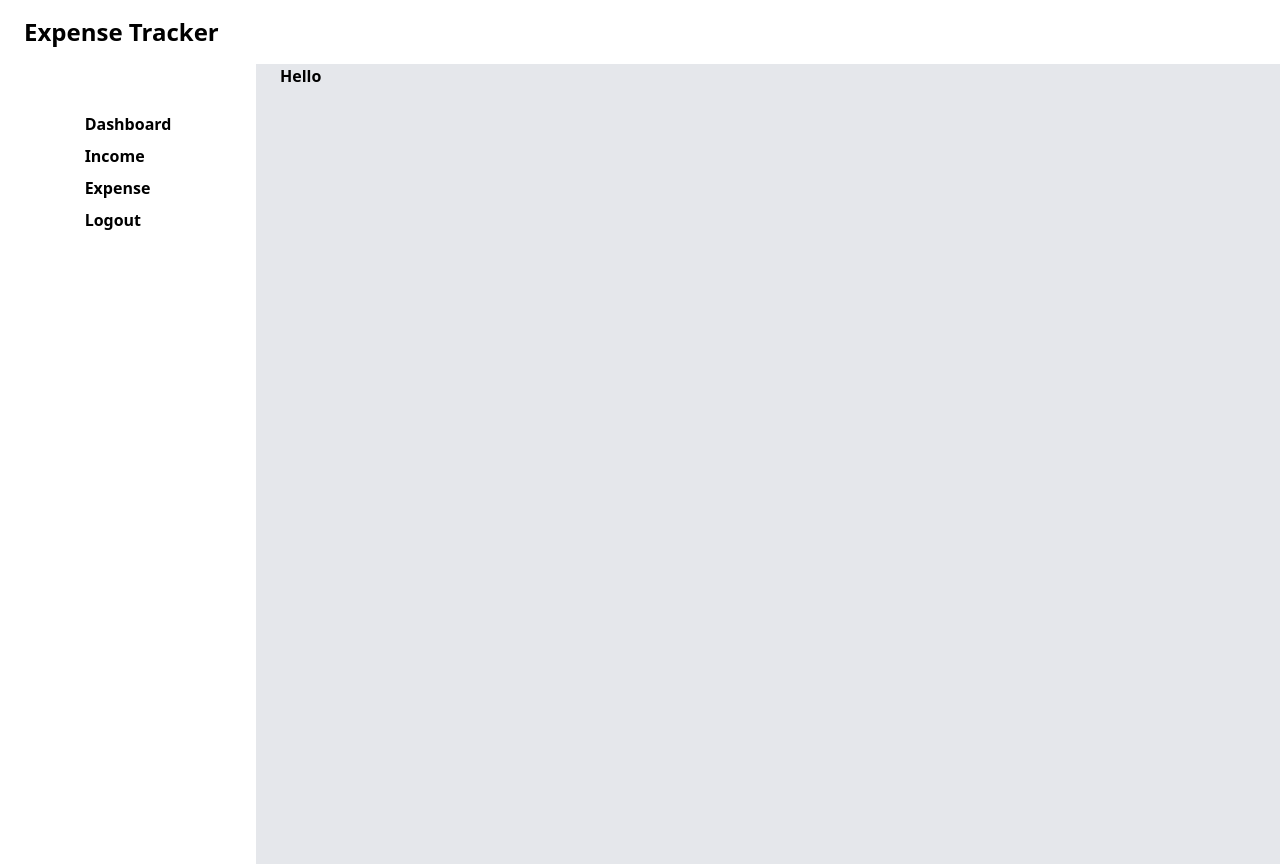
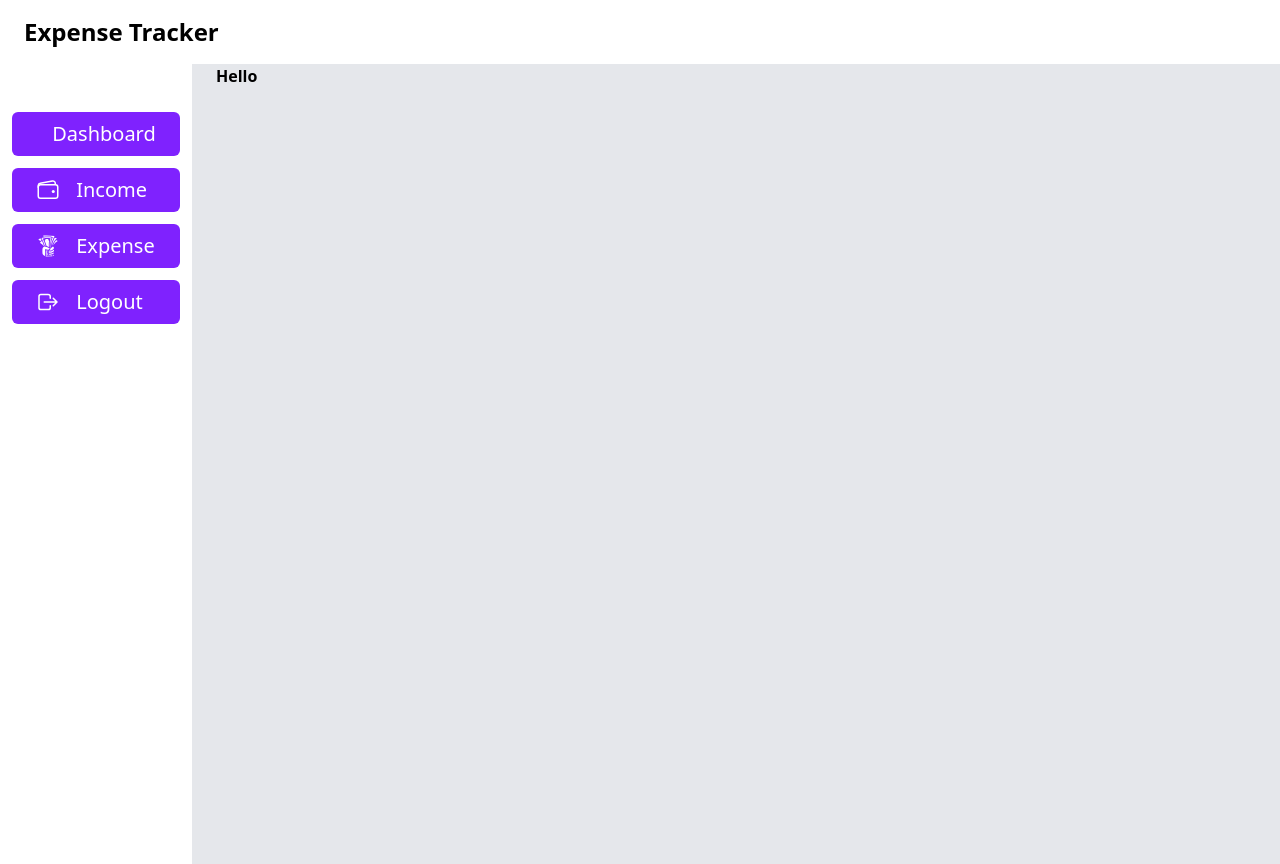
Before and after one commit to Pulkit-s21/Expense-Tracker-2.0, a React (Vite) app in the folder frontend/: page /expense in a window 1280 px wide. Built offline with nearby package versions, Linux system fonts and the light colour scheme.

Commit message:
Added icons to sidebar links

```diff
--- a/frontend/src/components/SidebarLinks.jsx
+++ b/frontend/src/components/SidebarLinks.jsx
@@ -1,8 +1,11 @@
 export const SidebarLinks = ({ action, logo, title }) => {
   return (
-    <li onClick={action} className="flex gap-4 cursor-pointer">
-      {/* <img src={logo} alt="Icon" /> */}
-      <p>{title}</p>
+    <li
+      onClick={action}
+      className="flex gap-4 cursor-pointer items-center text-xl bg-violet-600 hover:bg-violet-300 transition-all text-white px-6 py-2 rounded-md"
+    >
+      <span className="text-2xl">{logo}</span>
+      <p className="font-medium">{title}</p>
     </li>
   )
 }
--- a/frontend/src/components/UserInfo.jsx
+++ b/frontend/src/components/UserInfo.jsx
@@ -2,20 +2,36 @@ import { useContext } from "react"
 import { UserContext } from "../helpers/UserContext"
 import { SidebarLinks } from "./SidebarLinks"
 import { useNavigate } from "react-router-dom"
+import { LuLayoutDashboard } from "react-icons/lu"
+import { IoWalletOutline } from "react-icons/io5"
+import { GiTakeMyMoney } from "react-icons/gi"
+import { IoLogOutOutline } from "react-icons/io5"
 
 export const UserInfo = () => {
   const { user, logout } = useContext(UserContext)
   const navigate = useNavigate()
 
   const sidebarLinks = [
-    { logo: "", title: "Dashboard", action: () => navigate("/") },
-    { logo: "", title: "Income", action: () => navigate("/income") },
-    { logo: "", title: "Expense", action: () => navigate("/expense") },
-    { logo: "", title: "Logout", action: logout },
+    {
+      logo: <LuLayoutDashboard />,
+      title: "Dashboard",
+      action: () => navigate("/"),
+    },
+    {
+      logo: <IoWalletOutline />,
+      title: "Income",
+      action: () => navigate("/income"),
+    },
+    {
+      logo: <GiTakeMyMoney />,
+      title: "Expense",
+      action: () => navigate("/expense"),
+    },
+    { logo: <IoLogOutOutline />, title: "Logout", action: logout },
   ]
 
   return (
-    <div className="flex flex-col items-center p-4 gap-8 bg-white w-[20%]">
+    <div className="flex flex-col items-center p-4 gap-8 bg-white w-[15%]">
       <div className="flex flex-col gap-2">
         {/* <img
           src={user?.image}
@@ -26,7 +42,7 @@ export const UserInfo = () => {
       </div>
 
       {/* links */}
-      <ul className="flex flex-col gap-2">
+      <ul className="flex flex-col gap-3">
         {sidebarLinks.map((link, idx) => {
           return (
             <SidebarLinks
```
